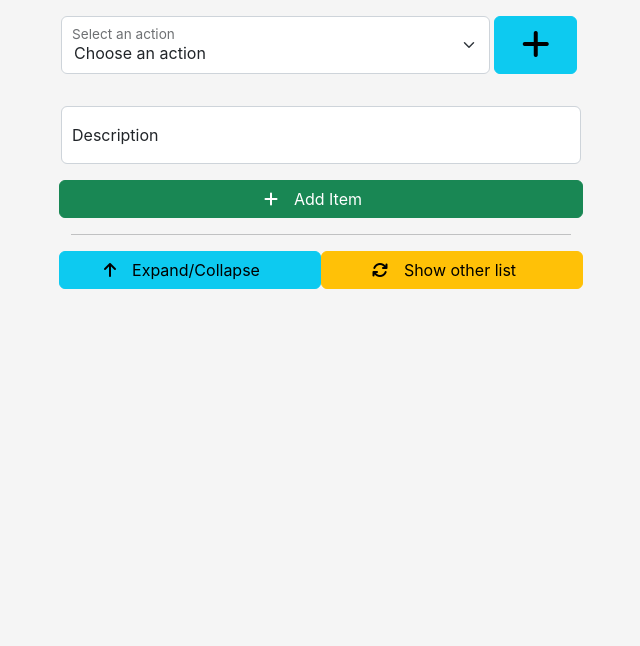
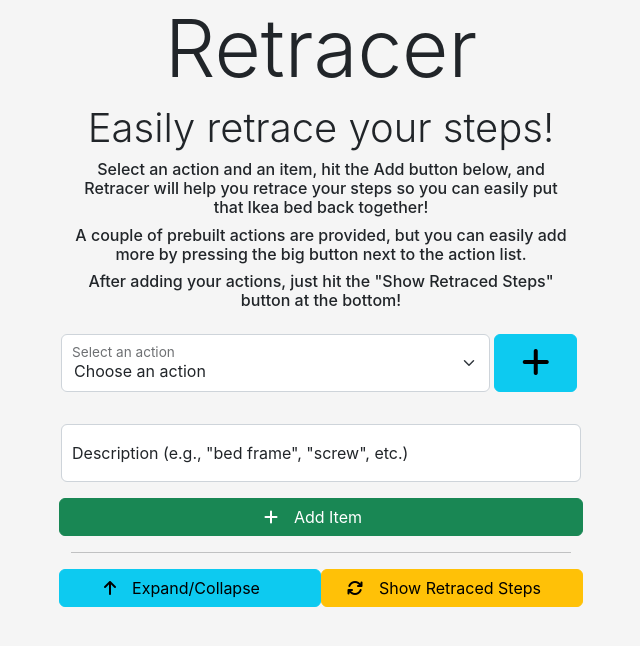
Before and after one commit to superking84/retracer, a React (Create React App) app: page / in a window 1280 px wide. Shown: the top 646 px of the page, without its empty margins (319-959 px from the left). Built offline with nearby package versions, Linux system fonts and the light colour scheme.

Commit message:
added explanatory text

```diff
--- a/src/App.tsx
+++ b/src/App.tsx
@@ -22,7 +22,22 @@ const App = () => {
 
   return (
     <div className="App">
+      <h1 className="display-1">Retracer</h1>
       <div id="entry-form" className="collapse show">
+        <h2 className="display-6">Easily retrace your steps!</h2>
+        <h6>
+          Select an action and an item, hit the Add button below, and Retracer
+          will help you retrace your steps so you can easily put that Ikea bed
+          back together!
+        </h6>
+        <h6>
+          A couple of prebuilt actions are provided, but you can easily add more
+          by pressing the big button next to the action list.
+        </h6>
+        <h6>
+          After adding your actions, just hit the "Show Retraced Steps" button
+          at the bottom!
+        </h6>
         <ItemEntryForm
           forwardList={forwardList}
           backwardList={backwardList}
@@ -53,7 +68,7 @@ const App = () => {
           onClick={() => setIsForward(!isForward)}
         >
           <i className="fa fa-refresh"></i>
-          <span className="mx-3 d-none d-sm-inline">Show other list</span>
+          <span className="mx-3 d-none d-sm-inline">Show Retraced Steps</span>
         </button>
       </div>
 
--- a/src/ItemEntryForm.tsx
+++ b/src/ItemEntryForm.tsx
@@ -124,7 +124,7 @@ export const ItemEntryForm = (props: ItemEntryFormProps) => {
             aria-label="describe object of action"
           />
           <label className="" htmlFor="forward-list-input">
-            Description
+            Description (e.g., "bed frame", "screw", etc.)
           </label>
         </div>
       </div>
```
